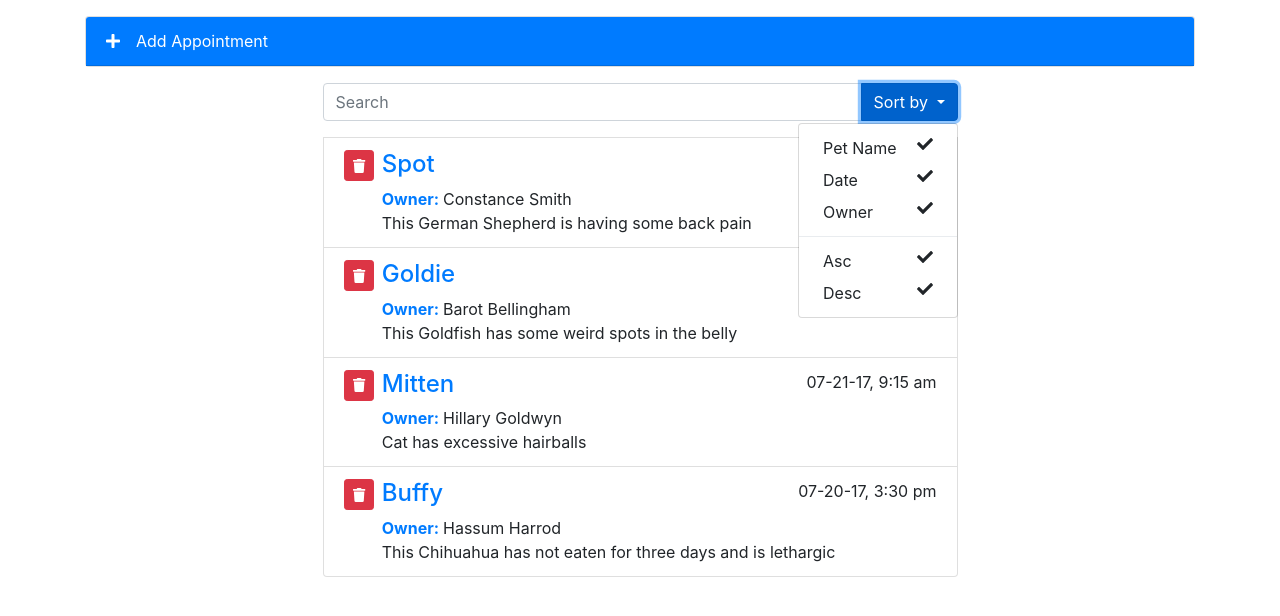
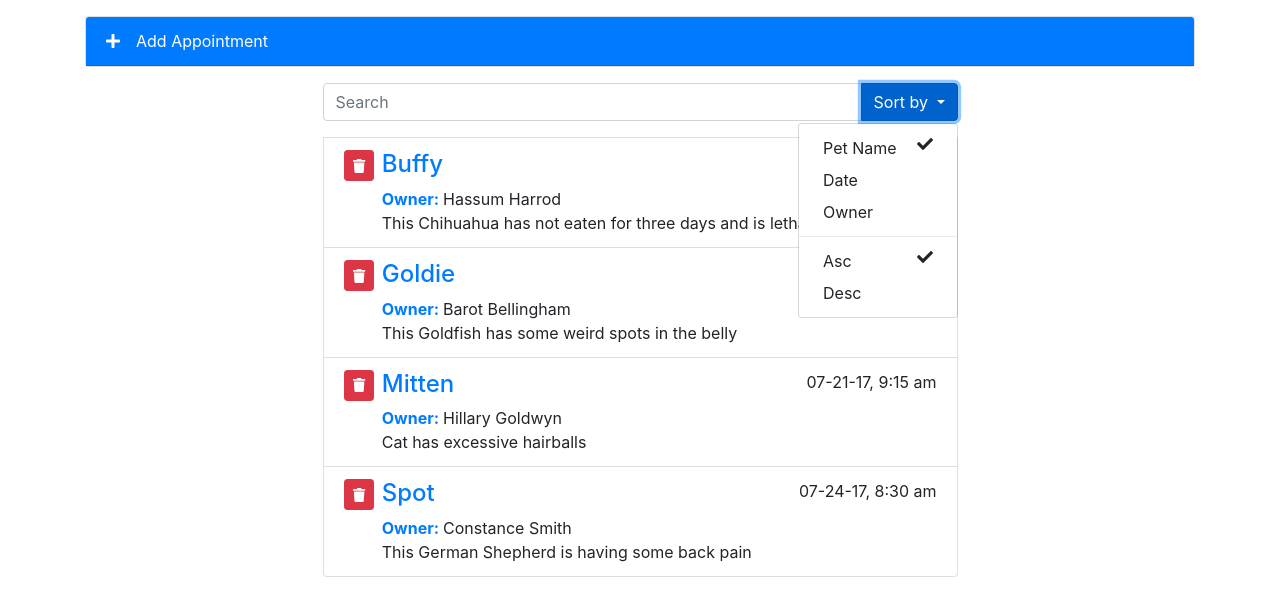
Before and after one commit to JeffreyDavidson/appointments, a Vue app: page / in a window 1280 px wide. Both pictures are taken after a click on the button "Sort by". Shown: the top 616 px of the page. Built offline with nearby package versions, Linux system fonts and the light colour scheme.

Commit message:
Make appointments filterable

```diff
--- a/src/App.vue
+++ b/src/App.vue
@@ -2,8 +2,12 @@
   <div id="main-app" class="container">
     <div class="row justify-content-center">
       <add-appointment @add="addItem"/>
-      <search-appointments @searchRecords="searchAppointments"/>
-      <appointment-list :appointments="searchedApts" @remove="removeItem" @edit="editItem" />
+      <search-appointments
+        @searchRecords="searchAppointments"
+        :myKey="filterKey"
+        :myDir="filterDir"
+      />
+      <appointment-list :appointments="filteredApts" @remove="removeItem" @edit="editItem" />
     </div>
   </div>
 </template>
@@ -20,8 +24,10 @@ export default {
   data: function() {
     return {
       appointments: [],
+      filterKey: "petName",
+      filterDir: "asc",
       searchTerms: "",
-      aptIndex: 0
+      aptIndex: 0,
     };
   },
   components: {
@@ -46,6 +52,14 @@ export default {
           item.aptNotes.toLowerCase().match(this.searchTerms.toLowerCase())
         );
       });
+    },
+    filteredApts: function() {
+      return _.orderBy(
+        this.searchedApts,
+        item => {
+          return item[this.filterKey].toLowerCase();
+        }, this.filterDir
+      )
     }
   },
   methods: {
--- a/src/components/SearchAppointments.vue
+++ b/src/components/SearchAppointments.vue
@@ -25,17 +25,17 @@
                 <div class="dropdown-menu dropdown-menu-right">
                 <a href="#" class="dropdown-item d-flex justify-content-between" id="petName">
                     Pet Name
-            <font-awesome-icon icon="check"/>
+                    <font-awesome-icon icon="check" v-if="myKey === 'petName'"/>
                 </a>
 
                 <a class="dropdown-item d-flex justify-content-between" href="#" id="aptDate">
                     Date
-            <font-awesome-icon icon="check"/>
+                    <font-awesome-icon icon="check" v-if="myKey === 'aptDate'"/>
                 </a>
 
                 <a href="#" class="dropdown-item d-flex justify-content-between" id="ownerName">
                     Owner
-            <font-awesome-icon icon="check"/>
+                    <font-awesome-icon icon="check" v-if="myKey === 'petOwner'"/>
                 </a>
 
                 <div class="dropdown-divider" role="separator"></div>
@@ -46,7 +46,7 @@
                     id="asc"
                 >
                     Asc
-            <font-awesome-icon icon="check"/>
+                    <font-awesome-icon icon="check" v-if="myDir === 'asc'"/>
                 </a>
 
                 <a
@@ -55,7 +55,7 @@
                     id="desc"
                 >
                     Desc
-            <font-awesome-icon icon="check"/>
+                    <font-awesome-icon icon="check" v-if="myDir === 'desc'"/>
                 </a>
                 </div>
             </div>
@@ -78,6 +78,7 @@ export default {
             this.$emit("searchRecords", this.searchTerm);
         }
     },
+    props: ["myKey", "myDir"],
     components: {
         FontAwesomeIcon
     }
```
Lines whose indentation alone changed are shown as unchanged.
